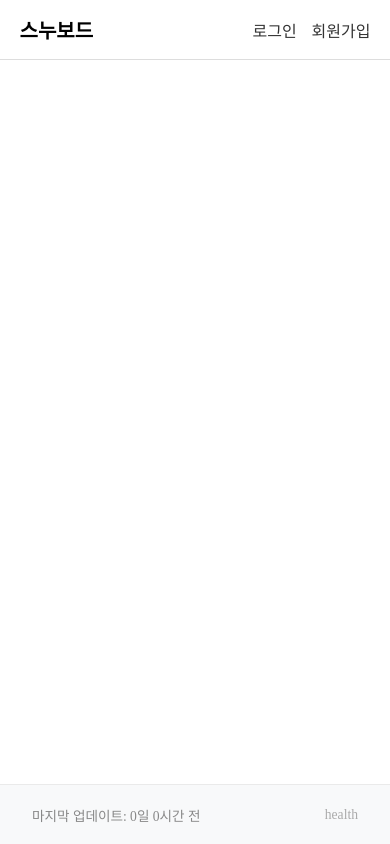
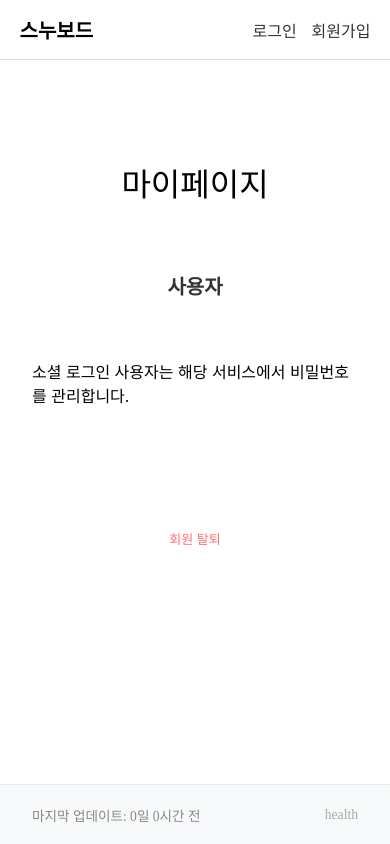
Before and after one commit to wafflestudio/23-5-team2-web, a React (Vite) app: page /mypage in a window 390 px wide. Built offline with nearby package versions, Linux system fonts and the light colour scheme; no server answers.

Commit message:
새로운 마이페이지 창 구현 (#7)
* new mypage

* fix: remove unused variables and finalize MyPage

* new changes

* final updates

* last change

---------

Co-authored-by: awesomeguyev3r <KIMHAN@Iphone-65.local>

```diff
--- a/src/App.tsx
+++ b/src/App.tsx
@@ -7,6 +7,7 @@ import Header from './components/Header';
 import HealthCheckPage from './pages/HealthCheckPage';
 import HomePage from './pages/HomePage';
 import LoginPage from './pages/LoginPage';
+import MyPage from './pages/MyPage';
 import RegisterPage from './pages/RegisterPage';
 import { useUserStore } from './store/useUserStore';
 
@@ -28,6 +29,7 @@ const App = () => {
           <Route path="/login" element={<LoginPage />} />
           <Route path="/register" element={<RegisterPage />} />
           <Route path="/health" element={<HealthCheckPage />} />
+          <Route path="/mypage" element={<MyPage />} />
         </Routes>
       </main>
       <Footer />
--- a/src/apis/auth.ts
+++ b/src/apis/auth.ts
@@ -1,24 +1,28 @@
-// apis/auth.ts
+// src/apis/auth.ts
 import { API_ENDPOINTS } from '../constants/api';
 import type { AuthRequest, User } from '../types/auth';
 import { api } from './instance';
 
 export const authApi = {
-  // 로컬 회원가입
   registerLocal: (data: AuthRequest) =>
     api.post<User>(API_ENDPOINTS.AUTH.REGISTER, data),
 
-  // 로컬 로그인
-  // 백엔드가 성공 시 브라우저 쿠키(Set-Cookie)에 토큰을 직접 심어주므로,
-  // 프론트엔드에서는 응답 바디에서 토큰을 꺼내 저장할 필요가 없습니다.
   loginLocal: (data: AuthRequest) => api.post(API_ENDPOINTS.AUTH.LOGIN, data),
 
-  // 로그아웃
-  // 서버에 로그아웃 요청을 보내면, 서버가 쿠키를 만료(expire)시켜 브라우저에서 제거합니다.
   logout: () => api.post(API_ENDPOINTS.AUTH.LOGOUT),
 
-  // 내 정보 확인
-  // instance.ts에 withCredentials: true 설정이 되어있다면,
-  // 브라우저가 자동으로 쿠키를 헤더에 실어 보냅니다.
-  getMe: () => api.get<User>(API_ENDPOINTS.AUTH.ME),
+  getMe: () => api.get<User>('/v1/users/me'),
+
+  /**
+   * Password Change API
+   * Updated to match your screenshot schema:
+   * oldPassword and newPassword
+   */
+  updatePassword: (data: { currentPassword: string; newPassword: string }) =>
+    api.patch('/v1/users/me/local', {
+      oldPassword: data.currentPassword, // Corrected key from screenshot
+      newPassword: data.newPassword, // Corrected key from screenshot
+    }),
+
+  deleteAccount: () => api.delete('/v1/users/me'),
 };
--- a/src/components/Header.tsx
+++ b/src/components/Header.tsx
@@ -8,9 +8,13 @@ const Header = () => {
   const navigate = useNavigate();
 
   const handleLogout = async () => {
-    await authApi.logout();
-    clearUser();
-    navigate('/');
+    try {
+      await authApi.logout();
+      clearUser();
+      navigate('/');
+    } catch (error) {
+      console.error('로그아웃 실패:', error);
+    }
   };
 
   return (
@@ -27,9 +31,12 @@ const Header = () => {
         ) : user ? (
           <>
             <span style={S.statusText}>
-              {/* localId가 있으면 출력, 없으면 oauthId 출력, 그것도 없으면 "사용자" 출력 */}
-              <strong>{user.localId || user.oauthId || '사용자'}</strong>
+              <strong>{user.localId || user.oauthId || '사용자'}</strong>님
             </span>
+            {/* 마이페이지 버튼 추가 */}
+            <Link to="/mypage" style={S.textLink}>
+              마이페이지
+            </Link>
             <button onClick={handleLogout} style={S.textLink}>
               로그아웃
             </button>
@@ -49,7 +56,7 @@ const Header = () => {
   );
 };
 
-// 2. 스타일 정의 (JSX를 깨끗하게 유지)
+// 스타일 정의는 그대로 유지됩니다.
 const S = {
   header: {
     display: 'flex',
--- /dev/null
+++ b/src/pages/MyPage.module.css
@@ -0,0 +1,109 @@
+/* MyPage.module.css */
+.container {
+  padding: 2rem;
+  display: flex;
+  flex-direction: column;
+  align-items: center;
+  font-family: -apple-system, BlinkMacSystemFont, "Segoe UI", Roboto, sans-serif;
+}
+
+.title {
+  margin-bottom: 3rem;
+  font-size: 32px;
+  font-weight: normal;
+}
+
+.rowCenterNoLine {
+  display: flex;
+  justify-content: center;
+  align-items: center;
+  width: 100%;
+  max-width: 350px;
+  margin: 10px 0 25px 0;
+  min-height: 45px;
+}
+
+.rowSpaceBetween {
+  display: flex;
+  justify-content: space-between;
+  align-items: center;
+  width: 100%;
+  max-width: 350px;
+  margin: 15px 0;
+  min-height: 45px;
+  border-bottom: 1px solid #f0f0f0;
+  padding-bottom: 10px;
+}
+
+.usernameText {
+  font-size: 20px;
+  color: #333;
+  font-weight: bold;
+  text-align: center;
+}
+
+.sectionLabel {
+  font-size: 18px;
+  color: #333;
+}
+
+.input {
+  padding: 10px;
+  border: 1px solid #ccc;
+  border-radius: 4px; /* Fixed: was borderRadius */
+  flex: 1;
+  margin-right: 10px;
+  font-size: 14px;
+}
+
+.button {
+  padding: 8px 16px;
+  background-color: #fff;
+  border: 1px solid #999;
+  border-radius: 4px; /* Fixed: was borderRadius */
+  cursor: pointer;
+  font-size: 14px;
+}
+
+.saveButton {
+  padding: 8px 16px;
+  background-color: #000;
+  color: #fff;
+  border: 1px solid #000;
+  border-radius: 4px; /* Fixed: was borderRadius */
+  cursor: pointer;
+  font-size: 14px;
+}
+
+.pwGroup {
+  display: flex;
+  flex-direction: column;
+  width: 100%;
+  margin-top: 10px;
+}
+
+.footerSection {
+  margin-top: 5rem;
+  display: flex;
+  flex-direction: column;
+  align-items: center;
+  gap: 20px;
+}
+
+.backLink {
+  background: none;
+  border: none;
+  color: #888;
+  text-decoration: underline;
+  cursor: pointer;
+  font-size: 14px;
+}
+
+.deleteButton {
+  background: none;
+  border: none;
+  color: #ff4d4f;
+  cursor: pointer;
+  font-size: 13px;
+  opacity: 0.8;
+}
--- /dev/null
+++ b/src/pages/MyPage.tsx
@@ -0,0 +1,143 @@
+import axios from 'axios';
+import { useState } from 'react';
+import { useNavigate } from 'react-router-dom';
+import { authApi } from '../apis/auth';
+import { useUserStore } from '../store/useUserStore';
+import styles from './MyPage.module.css';
+
+const MyPage = () => {
+  const navigate = useNavigate();
+  const { user, clearUser } = useUserStore();
+
+  const [isEditingPw, setIsEditingPw] = useState(false);
+  const [currentPw, setCurrentPw] = useState('');
+  const [newPw, setNewPw] = useState('');
+
+  // Google users typically don't have a localId in the DB
+  const isLocalUser = !!user?.localId;
+
+  const handlePwSave = async () => {
+    if (newPw.length < 8) {
+      alert('새 비밀번호는 8자 이상이어야 합니다.');
+      return;
+    }
+    try {
+      // Using verified keys: currentPassword and newPassword
+      await authApi.updatePassword({
+        currentPassword: currentPw,
+        newPassword: newPw,
+      });
+      alert('비밀번호가 변경되었습니다.');
+      setIsEditingPw(false);
+      setCurrentPw('');
+      setNewPw('');
+    } catch (error: unknown) {
+      console.error('Password change error:', error);
+      if (axios.isAxiosError(error)) {
+        const message =
+          error.response?.data?.message ||
+          '현재 비밀번호가 틀렸거나 오류가 발생했습니다.';
+        alert(message);
+      } else {
+        alert('알 수 없는 오류가 발생했습니다.');
+      }
+    }
+  };
+
+  const handleDeleteAccount = async () => {
+    if (!window.confirm('정말로 탈퇴하시겠습니까? 모든 데이터가 삭제됩니다.'))
+      return;
+
+    try {
+      await authApi.deleteAccount();
+      clearUser();
+      alert('회원 탈퇴가 완료되었습니다.');
+      navigate('/');
+    } catch (error: unknown) {
+      console.error('Delete account error:', error);
+      alert('탈퇴 처리 중 오류가 발생했습니다.');
+    }
+  };
+
+  return (
+    <div className={styles.container}>
+      <h2 className={styles.title}>마이페이지</h2>
+
+      {/* User Identity Section */}
+      <div className={styles.rowCenterNoLine}>
+        <span className={styles.usernameText}>
+          {user?.localId || user?.oauthId || '사용자'}
+        </span>
+      </div>
+
+      {/* Conditional Password Section */}
+      <div style={{ width: '100%', maxWidth: '350px' }}>
+        {isLocalUser ? (
+          <>
+            <div className={styles.rowSpaceBetween}>
+              <span className={styles.sectionLabel}>비밀번호</span>
+              {!isEditingPw && (
+                <button
+                  type="button"
+                  className={styles.button}
+                  onClick={() => setIsEditingPw(true)}
+                >
+                  변경
+                </button>
+              )}
+            </div>
+
+            {isEditingPw && (
+              <div className={styles.pwGroup}>
+                <div style={{ display: 'flex' }}>
+                  <input
+                    type="password"
+                    placeholder="현재 비밀번호"
+                    className={styles.input}
+                    value={currentPw}
+                    onChange={(e) => setCurrentPw(e.target.value)}
+                  />
+                </div>
+                <div style={{ display: 'flex', marginTop: '10px' }}>
+                  <input
+                    type="password"
+                    placeholder="새 비밀번호"
+                    className={styles.input}
+                    value={newPw}
+                    onChange={(e) => setNewPw(e.target.value)}
+                  />
+                  <button
+                    type="button"
+                    className={styles.saveButton}
+                    onClick={handlePwSave}
+                  >
+                    저장
+                  </button>
+                </div>
+              </div>
+            )}
+          </>
+        ) : (
+          <div className={styles.rowCenterNoLine}>
+            <p className={styles.socialNotice}>
+              소셜 로그인 사용자는 해당 서비스에서 비밀번호를 관리합니다.
+            </p>
+          </div>
+        )}
+      </div>
+
+      {/* Footer Navigation & Danger Zone */}
+      <div className={styles.footerSection}>
+        <button
+          type="button"
+          className={styles.deleteButton}
+          onClick={handleDeleteAccount}
+        >
+          회원 탈퇴
+        </button>
+      </div>
+    </div>
+  );
+};
+
+export default MyPage;
```
